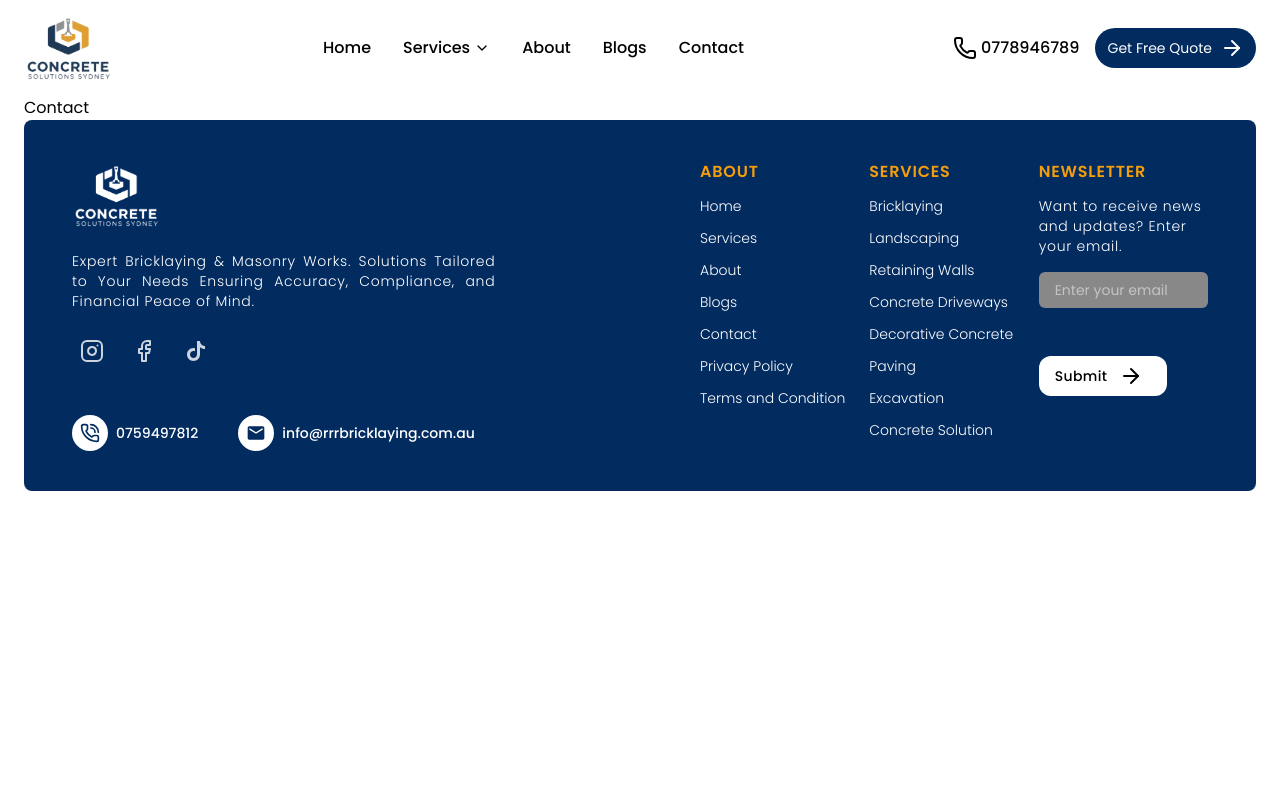
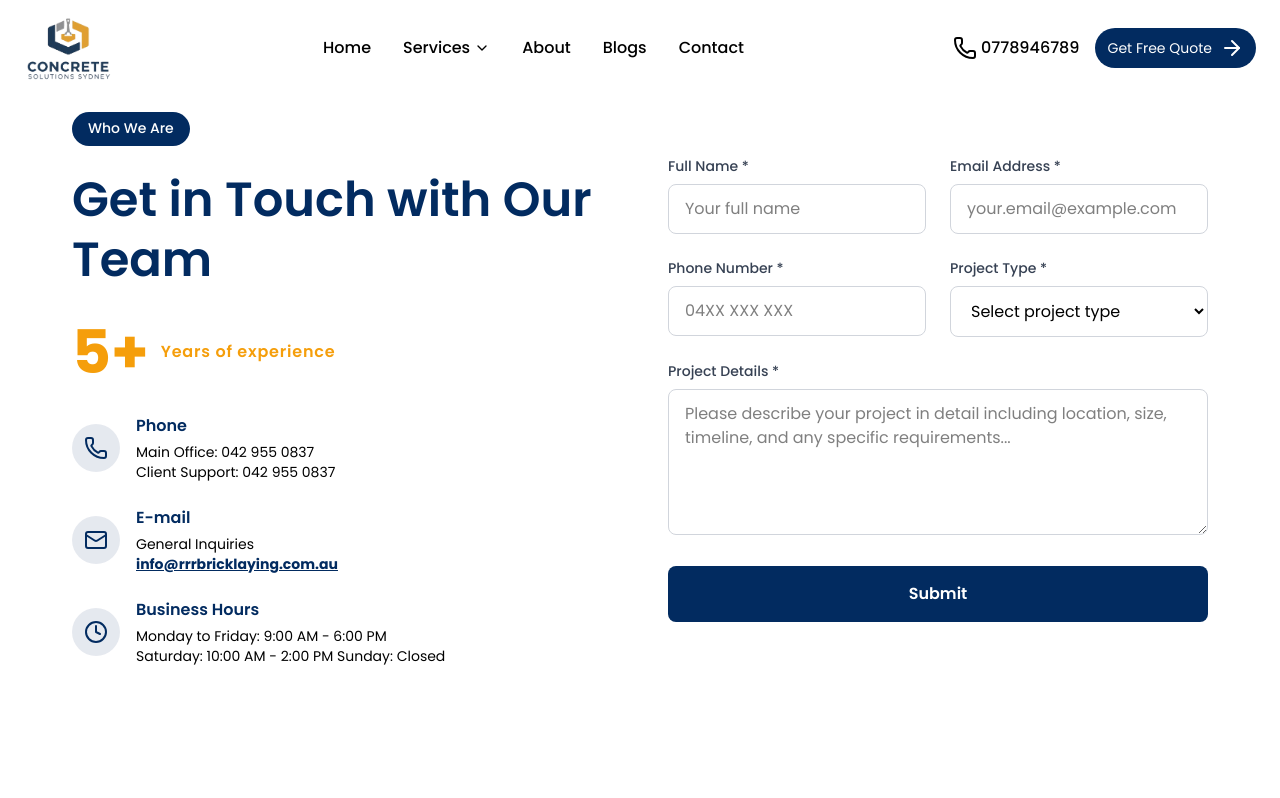
Before and after one commit to Yadee9910/Concrete_solutions_sydeny, a Next.js app: page /contact in a window 1280 px wide. Shown: the top 798 px of the page. Built offline with nearby package versions, Linux system fonts and the light colour scheme.

Commit message:
feat:contact form created

```diff
--- a/app/(user)/contact/page.tsx
+++ b/app/(user)/contact/page.tsx
@@ -1,8 +1,96 @@
+import ContactForm from '@/components/ContactForm'
+import { Clock, Mail, Phone } from 'lucide-react'
 import React from 'react'
+import { MdEmail } from 'react-icons/md'
 
 function Contact() {
   return (
-    <div>Contact</div>
+    <div className='min-h-[88vh] py-4 '>
+      <div className=' px-12 mx-auto max-w-7xl flex flex-col'>
+
+        <div className="grid grid-cols-1 lg:grid-cols-2 gap-14 items-center">
+
+            {/* header and content */}
+            <div className='flex flex-col space-y-8'>
+              {/* the header */}
+              <div className="space-y-6">
+                <h1 className=" bg-secondary w-fit p-2  font-medium text-main rounded-3xl py-2 px-4 text-sm leading-tight">
+                  Who We Are
+                </h1>
+                <h2
+                  className="text-2xl md:text-5xl font-semibold text-secondary leading-tight
+                  "
+                >
+                Get in Touch with Our Team
+                </h2>
+              </div>
+
+              {/* the content */}
+              <div className='flex flex-col gap-8'>
+
+                <div className='flex flex-row gap-3 items-center'>
+                    <span className='text-6xl font-bold text-primary'>5+</span>
+                    <span className=' tracking-wider font-semibold text-primary'>Years of experience</span>
+                </div>
+
+                {/* the contact details section */}
+                <div className='flex flex-col gap-6'>
+                    {/* phone details */}
+                    <div className='flex flex-row items-center gap-4'>
+                        <div className='bg-secondary/10 p-3 rounded-full text-secondary'>
+                            <Phone />
+                        </div>
+                        <div className='flex flex-col gap-1'>
+                            <p className='text-base text-secondary font-semibold'>Phone</p>
+                            <div className='flex flex-col text-sm'>
+                                <p>Main Office: 042 955 0837</p>
+                                <p>Client Support: 042 955 0837</p>
+                            </div>
+                        </div>
+                    </div>
+
+                    {/* email details */}
+                    <div className='flex flex-row items-center gap-4'>
+                        <div className='bg-secondary/10 p-3 rounded-full text-secondary'>
+                           <Mail />
+                        </div>
+                        <div className='flex flex-col gap-1'>
+                            <p className='text-base text-secondary font-semibold'>E-mail</p>
+                            <div className='flex flex-col text-sm'>
+                                <p>General Inquiries</p>
+                                <p className='text-secondary underliner font-bold underline'>info@rrrbricklaying.com.au</p>
+                            </div>
+                        </div>
+                    </div>
+
+                    {/* business hours */}
+                    <div className='flex flex-row items-center gap-4'>
+                        <div className='bg-secondary/10 p-3 rounded-full text-secondary'>
+                           <Clock />
+                        </div>
+                        <div className='flex flex-col gap-1'>
+                            <p className='text-base text-secondary font-semibold'>Business Hours</p>
+                            <div className='flex flex-col text-sm'>
+                                <p>Monday to Friday: 9:00 AM - 6:00 PM</p>
+                                Saturday: 10:00 AM - 2:00 PM Sunday: Closed
+                            </div>
+                        </div>
+                    </div>
+
+
+                </div>
+              </div>
+            </div>
+
+            {/* the contact form */}
+            <div className='flex items-center justify-center w-full'>
+                <ContactForm />
+            </div>
+        </div>
+
+
+      </div>
+    </div>
   )
 }
 
```
